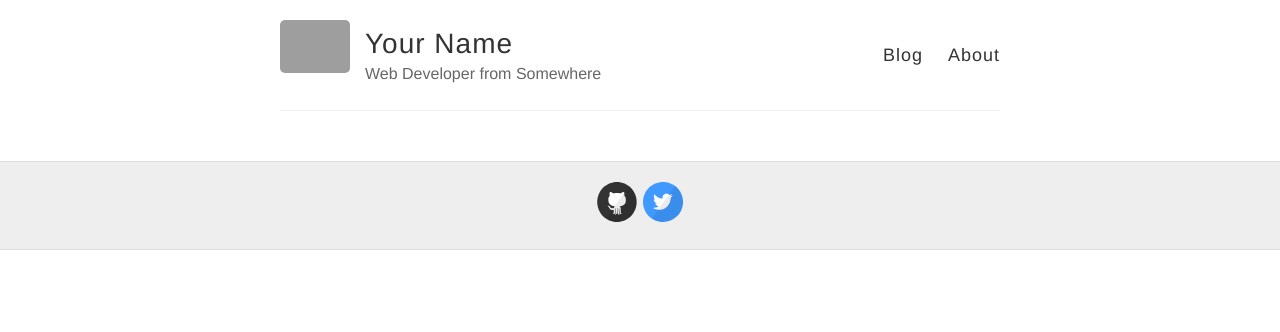
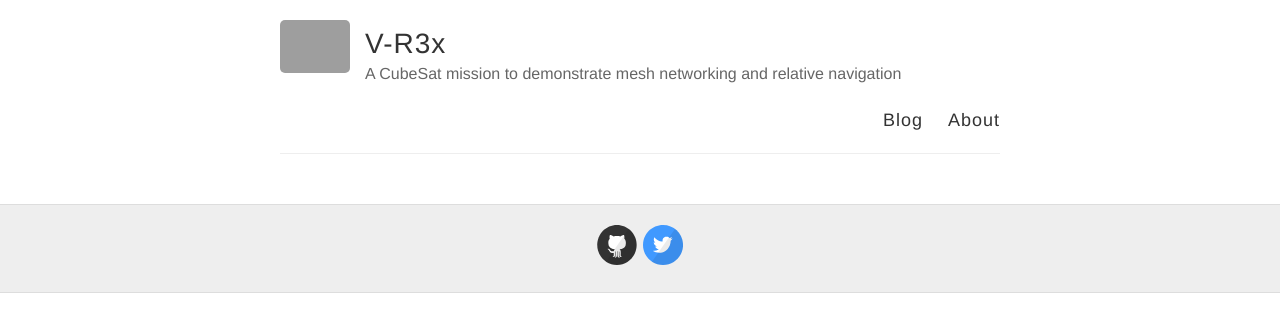
Before and after one commit to pycubed/pycubed.github.io, a Jekyll site: the page built from index.html, in a window 1280 px wide. Shown: the top 332 px of the page. Built offline with Jekyll 4.4.1, drawn with Linux system fonts in a browser that asks for light colours; grey boxes are pictures that could not be loaded.

```diff
--- a/_config.yml
+++ b/_config.yml
@@ -3,10 +3,10 @@
 #
 
 # Name of your site (displayed in the header)
-name: Your Name
+name: V-R3x
 
 # Short bio or description (displayed in the header)
-description: Web Developer from Somewhere
+description: A CubeSat mission to demonstrate mesh networking and relative navigation
 
 # URL of your avatar or profile pic (you could use your GitHub profile pic)
 avatar: https://raw.githubusercontent.com/barryclark/jekyll-now/master/images/jekyll-logo.png
@@ -47,7 +47,7 @@ url:
 # (http://yourusername.github.io/repository-name)
 # and NOT your User repository (http://yourusername.github.io)
 # then add in the baseurl here, like this: "/repository-name"
-baseurl: ""
+baseurl: "/vr3x-website"
 
 #
 # !! You don't need to change any of the configuration flags below !!
```
